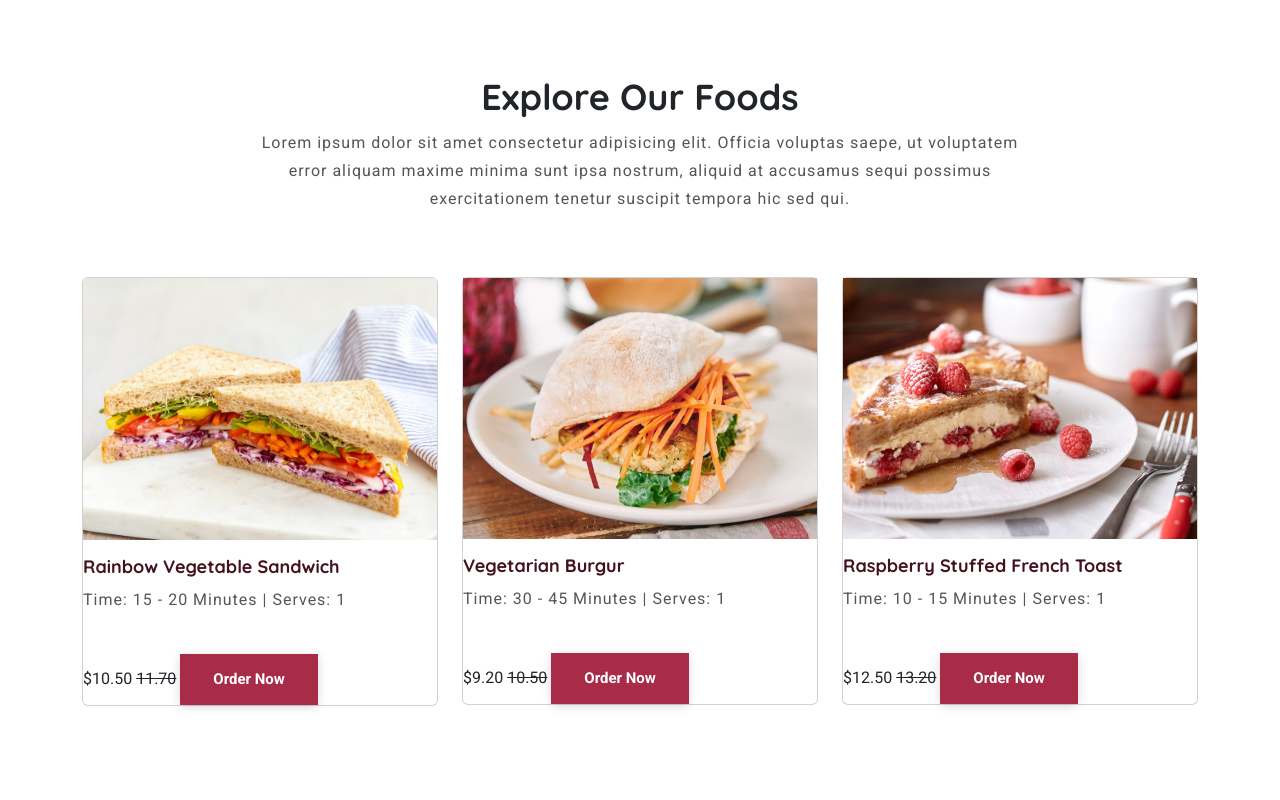
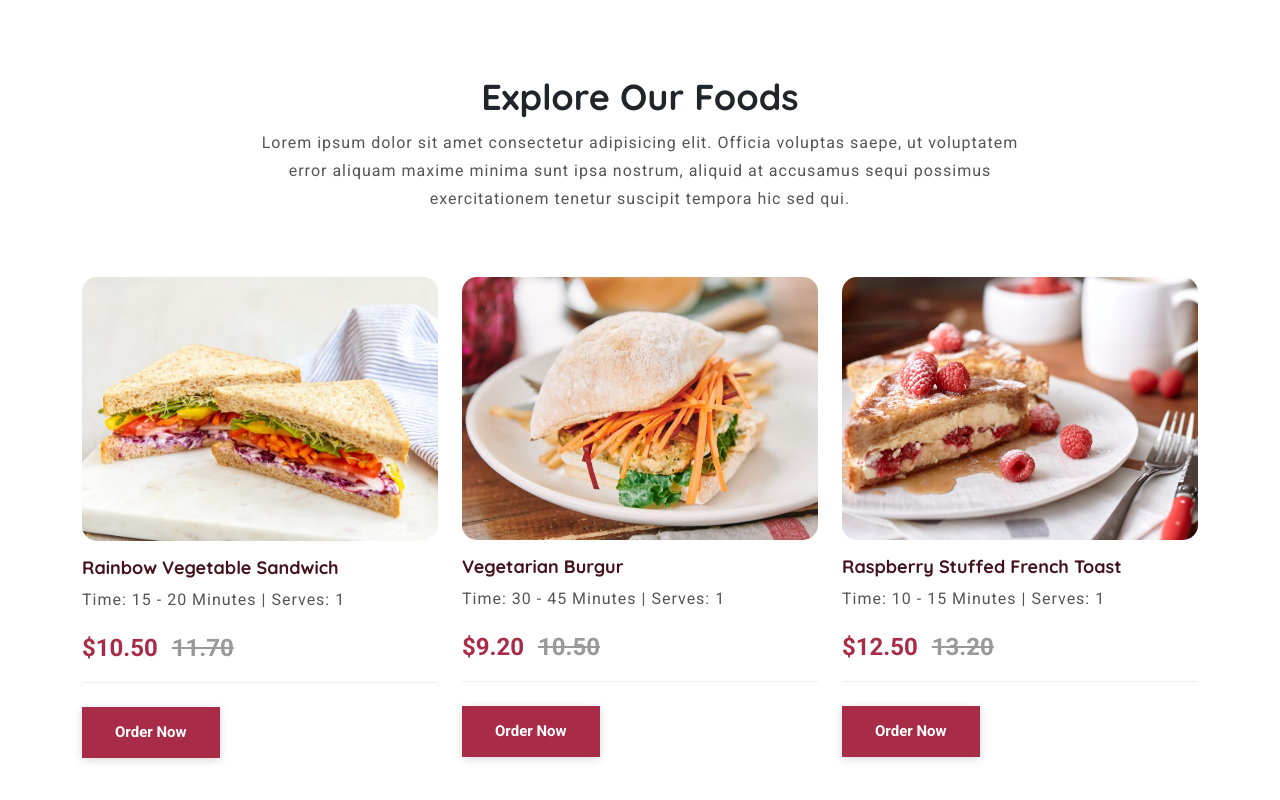
Before and after one commit to balbir1998/food-Restaurant, a plain HTML site: page index.html in a window 1280 px wide. Shown: the part 2825-3625 px from the top of the page. Drawn offline with nearby package versions, Linux system fonts and the light colour scheme.

Commit message:
explore-food section styling

```diff
--- a/css/style.css
+++ b/css/style.css
@@ -290,3 +290,30 @@ p {
 .story-section h2 {
     color: var(--primary-color);
 }
+
+/*------------------ explore-food section ------------------*/
+
+.explore-food .card {
+    border: none;
+    background-color: transparent;
+    border-radius: 0.9375rem;
+}
+
+.explore-food .card img {
+    border-radius: 0.9375rem;
+    object-fit: cover;
+}
+
+.explore-food .card span {
+    display: block;
+    font-size: 1.5rem;
+    font-weight: 700;
+    color: var(--primary-color);
+    padding-bottom: 1rem;
+    border-bottom: 0.0625rem solid #eee;
+}
+
+.explore-food .card span del {
+    color: var(--text-grey);
+    margin-left: 0.5rem;
+}
```
